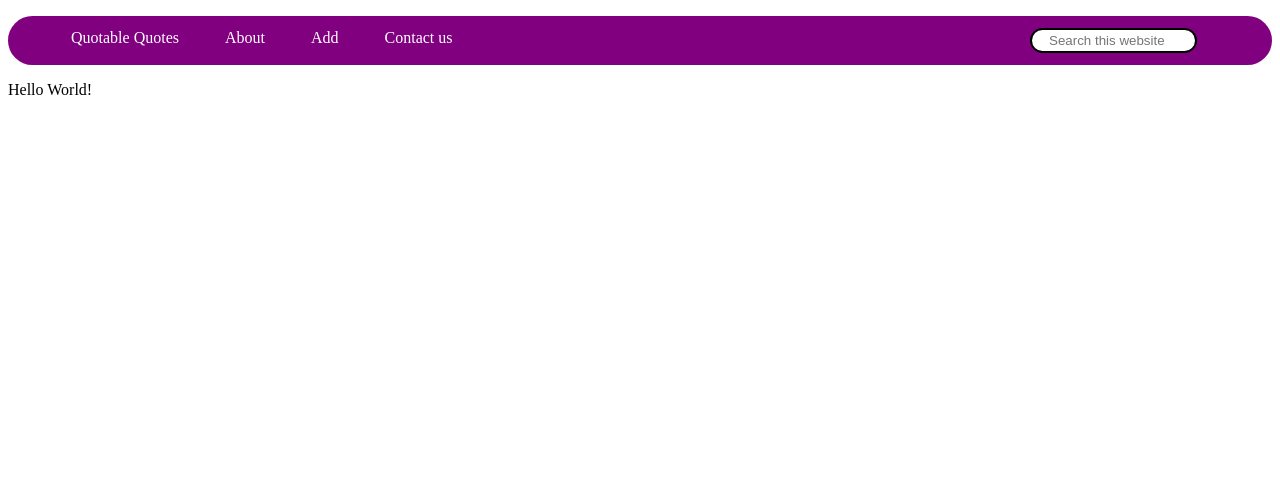
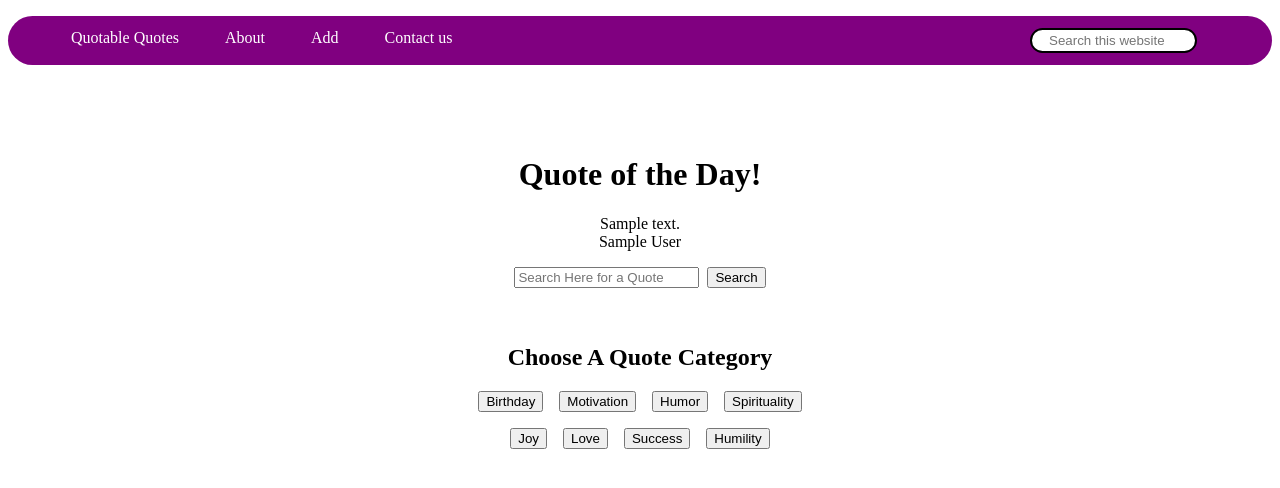
Before and after one commit to dstevens2712/Querch, a Django app: template qq/quotes/templates/index.html in a window 1280 px wide. Shown: the top 488 px of the page. Run offline with Django 4.2, Linux system fonts and the light colour scheme; the template is opened without the code that fills it: most values are stand-ins (such as "Sample title", 1, 10 or a date in 2020); parts of the project's set-up code (start-up, migrations or seed data) failed here and were passed over.

Commit message:
made a few additions on the home page

```diff
--- a/qq/quotes/templates/index.html
+++ b/qq/quotes/templates/index.html
@@ -1,6 +1,30 @@
 {% extends 'nav.html' %}
 {% block content %}
 
-Hello World!
+<br><br><br>
+
+<center>
+    <h1>Quote of the Day!</h1>
+    <p>
+        {{ daily.text }}<br>
+        <label>{{ daily.author.author }}</label>
+    </p>
+    <input type = 'text' name = 'search' placeholder = 'Search Here for a Quote'>&nbsp
+    <input type = 'submit' value = 'Search'>
+    <br><br><br>
+    <h2>Choose A Quote Category</h2>
+    <input type = 'button' name = 'birthday' value = 'Birthday'>&nbsp &nbsp
+    <input type = 'button' name = 'motivation' value = 'Motivation'>&nbsp &nbsp
+    <input type = 'button' name = 'humor' value = 'Humor'>&nbsp &nbsp
+    <input type = 'button' name = 'spirituality' value = 'Spirituality'>
+    <p>
+        <input type = 'button' name = 'joy' value = 'Joy'>&nbsp &nbsp
+        <input type = 'button' name = 'love' value = 'Love'>&nbsp &nbsp
+        <input type = 'button' name = 'success' value = 'Success'>&nbsp &nbsp
+        <input type = 'button' name = 'humility' value = 'Humility'>
+    </p>
+
+
+</center>
 
 {% endblock content %}
```
